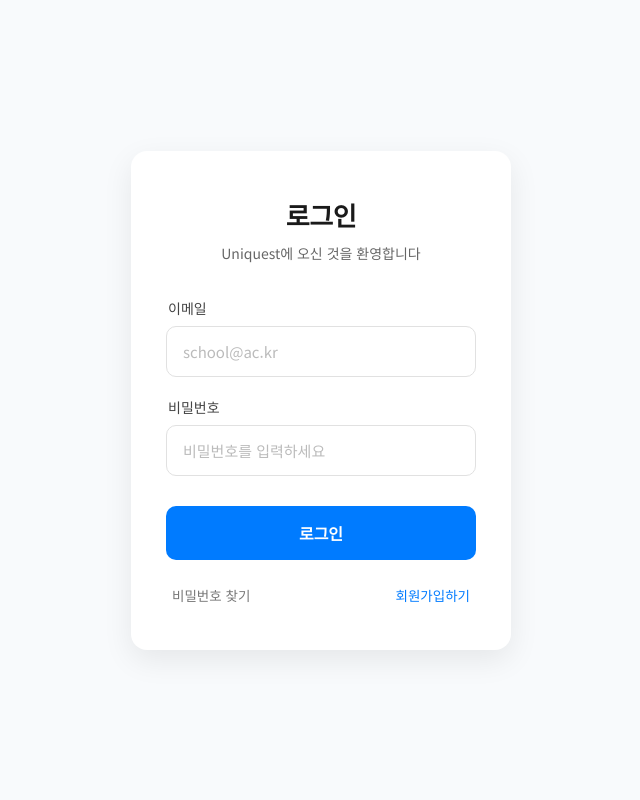
After one commit to pirogramming/Uniquest, a Django app: template backend-core/users/templates/users/login.html in a window 1280 px wide. The commit adds this page. Shown: the whole page, without its empty margins (319-959 px from the left). Run offline with Django 4.2, Linux system fonts and the light colour scheme; the template is opened without the code that fills it, so the values that code supplies are empty.

Commit message:
feat:로그인 구현

```diff
--- /dev/null
+++ b/backend-core/users/static/css/login.css
@@ -0,0 +1,136 @@
+/* 전역 스타일 초기화 */
+* {
+    margin: 0;
+    padding: 0;
+    box-sizing: border-box;
+    font-family: 'Noto Sans KR', sans-serif;
+}
+
+body {
+    background-color: #f8fafc; /* 연한 그레이 블루 톤 배경 */
+    display: flex;
+    justify-content: center;
+    align-items: center;
+    height: 100vh;
+}
+
+.signup-wrapper {
+    width: 100%;
+    max-width: 420px;
+    padding: 20px;
+}
+
+.signup-container {
+    background-color: #ffffff;
+    padding: 45px 35px;
+    border-radius: 16px;
+    box-shadow: 0 10px 30px rgba(0, 0, 0, 0.08); /* 부드러운 그림자 */
+}
+
+/* 헤더 영역 */
+.header {
+    text-align: center;
+    margin-bottom: 35px;
+}
+
+.header h2 {
+    color: #1a1a1a;
+    font-size: 26px;
+    font-weight: 700;
+    letter-spacing: -0.5px;
+    margin-bottom: 10px;
+}
+
+.header p {
+    color: #666;
+    font-size: 14px;
+}
+
+/* 입력 필드 섹션 */
+.input-section {
+    margin-bottom: 25px;
+}
+
+.email-section, .input-group {
+    margin-bottom: 20px;
+}
+
+label {
+    display: block;
+    font-size: 14px;
+    font-weight: 500;
+    color: #444;
+    margin-bottom: 8px;
+    margin-left: 2px;
+}
+
+input {
+    width: 100%;
+    padding: 14px 16px;
+    border: 1.5px solid #e1e1e1;
+    border-radius: 10px;
+    outline: none;
+    font-size: 15px;
+    transition: all 0.2s ease-in-out;
+}
+
+input:focus {
+    border-color: #007bff;
+    background-color: #f0f7ff; /* 포커스 시 살짝 푸른 배경 */
+}
+
+input::placeholder {
+    color: #bbb;
+}
+
+/* 메인 버튼 */
+.btn-main {
+    width: 100%;
+    padding: 15px;
+    background-color: #007bff;
+    color: #ffffff;
+    border: none;
+    border-radius: 10px;
+    font-size: 16px;
+    font-weight: 600;
+    cursor: pointer;
+    transition: background-color 0.2s;
+    margin-top: 5px;
+}
+
+.btn-main:hover {
+    background-color: #0056b3;
+}
+
+.btn-main:active {
+    transform: scale(0.99);
+}
+
+/* 하단 링크 (비밀번호 찾기, 회원가입) */
+.footer {
+    margin-top: 25px;
+    display: flex;
+    justify-content: space-between;
+    align-items: center;
+    gap: 15px; /* 링크 사이 간격 */
+    padding:0 6px;
+}
+
+.footer a {
+    color: #777;
+    text-decoration: none;
+    font-size: 13.5px;
+    transition: color 0.2s;
+    position: relative;
+}
+
+.footer a:hover {
+    color: #007bff;
+    text-decoration: underline;
+}
+
+/* 회원가입 강조 (선택 사항) */
+#signup {
+    color: #007bff;
+    font-weight: 500;
+}
--- /dev/null
+++ b/backend-core/users/static/js/login.js
@@ -0,0 +1,46 @@
+function getCookie(name) {
+    let cookieValue = null;
+    if (document.cookie && document.cookie !== '') {
+        const cookies = document.cookie.split(';');
+        for (let i = 0; i < cookies.length; i++) {
+            const cookie = cookies[i].trim();
+            if (cookie.substring(0, name.length + 1) === (name + '=')) {
+                cookieValue = decodeURIComponent(cookie.substring(name.length + 1));
+                break;
+            }
+        }
+    }
+    return cookieValue;
+}
+
+async function handleSignup(){
+    const csrftoken = getCookie('csrftoken');
+
+    const email = document.getElementById('email').value
+    const password = document.getElementById('password').value
+
+    try {
+        const response = await fetch('/users/login_logic/',{
+            method:"POST",
+            headers:{
+                'Content-Type': 'application/json',
+                'X-CSRFToken':csrftoken
+            },
+            body:JSON.stringify({
+                email:email,
+                password:password
+            })
+        })
+
+        if (response.ok) {
+            alert("로그인 성공!");
+        } else {
+            const errorData = await response.json();
+            console.error("에러 발생:", errorData);
+            alert("가입 실패: " + JSON.stringify(errorData));
+        }
+    } catch(error){
+        console.error('네트워크 에러',error)
+        alert('서버 통신 불가')
+    }
+}
--- /dev/null
+++ b/backend-core/users/templates/users/login.html
@@ -0,0 +1,44 @@
+{%load static%}
+<!DOCTYPE html>
+<html lang="ko">
+<head>
+    <meta charset="UTF-8">
+    <meta name="viewport" content="width=device-width, initial-scale=1.0">
+    <title>Signup - Uniquest</title>
+    <link rel="stylesheet" href="{%static 'css/login.css'%}">
+    <link href="https://fonts.googleapis.com/css2?family=Noto+Sans+KR:wght@400;500;700&display=swap" rel="stylesheet">
+</head>
+<body>
+    <div class="signup-wrapper">
+        <div class="signup-container">
+            <div class="header">
+                <h2>로그인</h2>
+                <p>Uniquest에 오신 것을 환영합니다</p>
+            </div>
+
+            <form method="submit">
+                {%csrf_token%}
+                <div class="input-section">
+                    <div class="email-section">
+                        <label for="email">이메일</label>
+                        <input type="email" name="email" id="email" placeholder="school@ac.kr" required>
+                    </div>
+
+                    <div class="input-group">
+                        <label for="password">비밀번호</label>
+                        <input type="password" name="password" id="password" placeholder="비밀번호를 입력하세요" required>
+                    </div>
+                </div>
+
+                <button type="button" class="btn-main" onclick="handleSignup()">로그인</button>
+            </form>
+
+            <div class="footer">
+                <a href="#" id="search_key">비밀번호 찾기</a>
+                <a href="{%url 'users:signup'%}" id="signup">회원가입하기</a>
+            </div>
+        </div>
+    </div>
+    <script src="{%static 'js/login.js'%}"></script>
+</body>
+</html>
--- a/backend-core/users/templates/users/signup.html
+++ b/backend-core/users/templates/users/signup.html
@@ -12,7 +12,7 @@
         <h2>회원가입</h2>
 
         <div class="input-group">
-            <label for="username">아이디</label>
+            <label for="username">이름</label>
             <input type="text" name="username" id="username" placeholder="아이디를 입력하세요" required>
         </div>
 
@@ -48,6 +48,10 @@
         </div>
 
         <button type="button" class="btn-main" onclick="handleSignup()">회원가입 완료</button>
+        <div class="footer">
+            <p>이미 계정이 있습니까?</p>
+            <a href="{%url 'users:login'%}" id="signup">로그인하기</a>
+        </div>
     </div>
     <script src="{%static 'js/signup.js'%}"></script>
 </body>
```
Also changed, not shown: backend-core/users/static/css/signup.css (+22 -0 lines), backend-core/users/views.py (+31 -10 lines).
